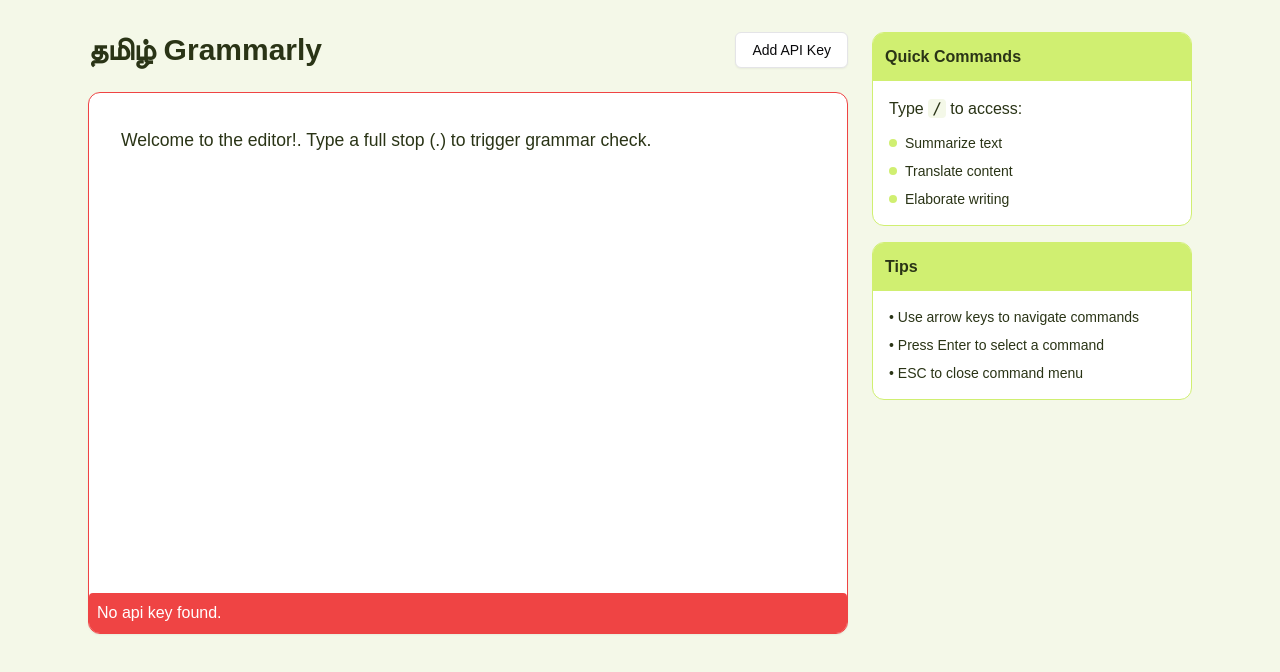
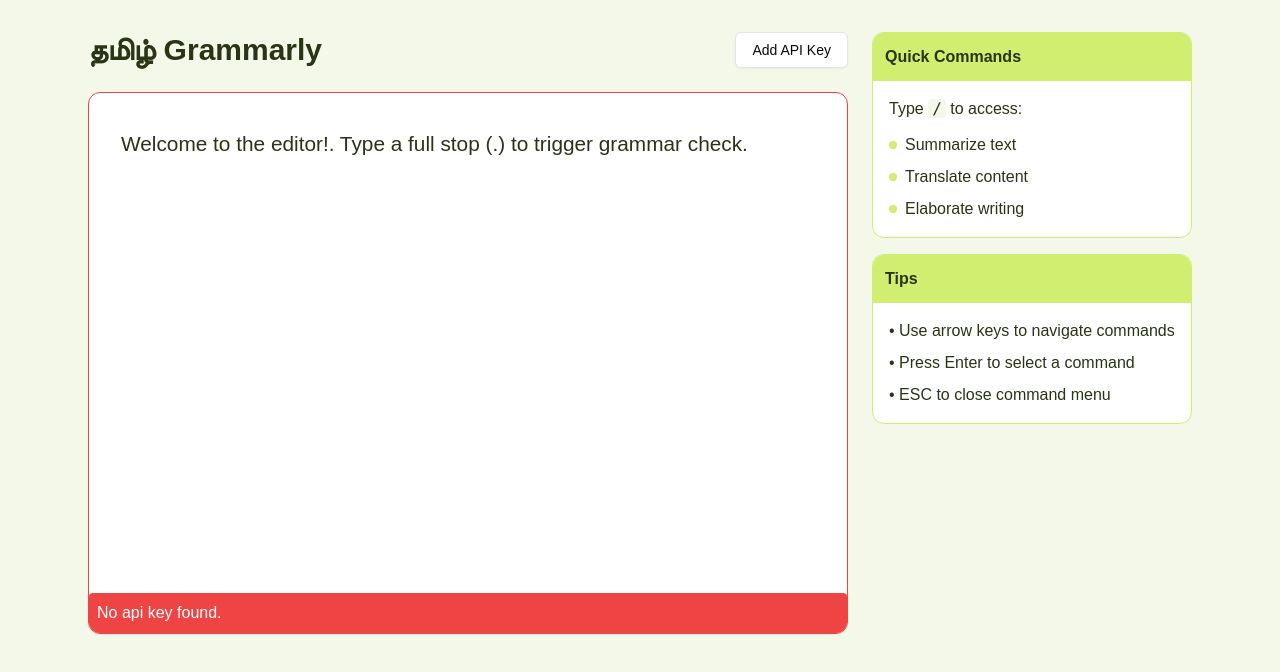
Before and after one commit to sudipRW/tamil-grammarly, a Next.js app: page / in a window 1280 px wide. Shown: the top 672 px of the page. Built offline with nearby package versions, Linux system fonts and the light colour scheme.

Commit message:
font size changed

```diff
--- a/app/page.tsx
+++ b/app/page.tsx
@@ -273,7 +273,7 @@
               </div>
               <div className="p-4 space-y-3">
                 <p className="text-[#2a3416]">Type <span className="font-mono bg-[#f4f8e8] px-1 rounded">/</span> to access:</p>
-                <ul className="space-y-2 text-sm text-[#2a3416]">
+                <ul className="space-y-2 text-[16px] text-[#2a3416]">
                   <li className="flex items-center gap-2">
                     <span className="w-2 h-2 rounded-full bg-[#d0ef71]"></span>
                     Summarize text
@@ -295,7 +295,7 @@
               <div className="bg-[#d0ef71] p-3">
                 <h2 className="text-[#2a3416] font-semibold">Tips</h2>
               </div>
-              <div className="p-4 text-sm text-[#2a3416]">
+              <div className="p-4 text-[16px] text-[#2a3416]">
                 <ul className="space-y-2">
                   <li>• Use arrow keys to navigate commands</li>
                   <li>• Press Enter to select a command</li>
@@ -313,7 +313,7 @@
           height: 100%;
           outline: none !important;
           padding: 2rem;
-          font-size: 1.1rem;
+          font-size: 1.3rem;
           line-height: 1.8;
           color: #2a3416;
         }
```
